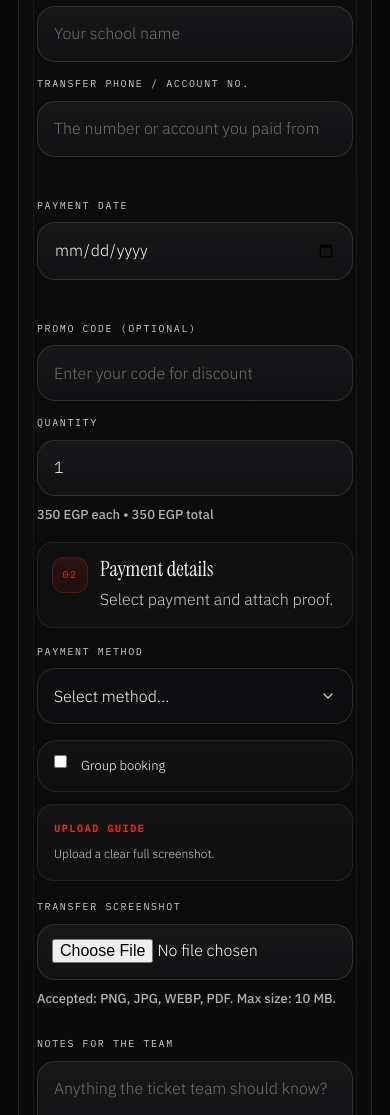
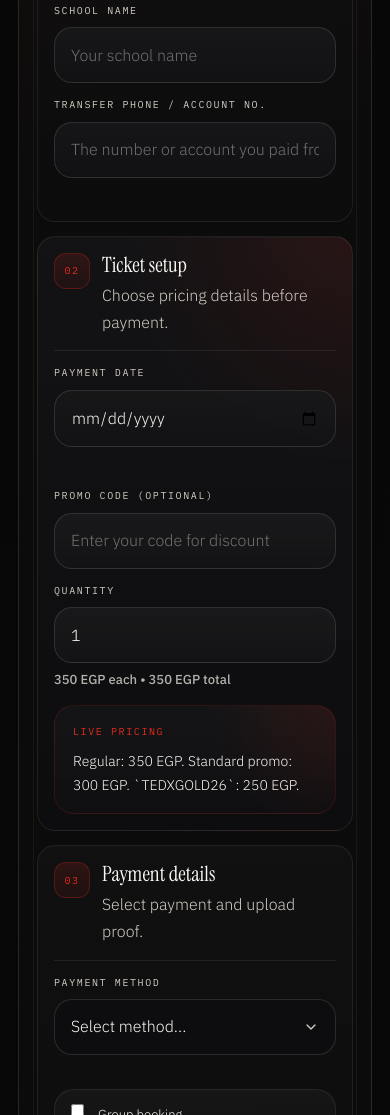
Before and after one commit to tedxobourstemyouth-glitch/tedx-website, a website: page tickets.html in a window 390 px wide. Shown: the part 4329-5444 px from the top of the page. Drawn offline with Linux system fonts and the light colour scheme.

Commit message:
Polish ticket form UI and promo pricing

```diff
--- a/script.js
+++ b/script.js
@@ -128,17 +128,24 @@
     const summaryTrack = document.getElementById('summary-track');
     const summaryStatus = document.getElementById('summary-status');
     const quantityPriceNote = document.getElementById('quantity-price-note');
+    const goldPromoCode = 'TEDXGOLD26';
 
     const updateTicketSummary = () => {
       if (!summaryQuantity || !summaryPayment || !summaryTrack || !summaryStatus) return;
 
       const quantity = Math.max(parseInt(quantityField?.value || '1', 10) || 1, 1);
       const paymentMethod = paymentMethodSelect?.value || 'Not selected';
-      const hasPromo = Boolean((promoCodeField?.value || '').trim());
-      const track = quantity > 1 && hasPromo ? 'Promo Group'
-        : hasPromo ? 'Promo Regular'
-        : 'Regular';
-      const pricePerTicket = quantity > 1 && hasPromo ? 250 : hasPromo ? 300 : 350;
+      const promoCode = (promoCodeField?.value || '').trim().toUpperCase();
+      const hasPromo = Boolean(promoCode);
+      const isGoldPromo = promoCode === goldPromoCode;
+      const track = isGoldPromo
+        ? 'TEDX Gold'
+        : quantity > 1 && hasPromo
+          ? 'Promo Group'
+          : hasPromo
+            ? 'Promo Regular'
+            : 'Regular';
+      const pricePerTicket = isGoldPromo ? 250 : quantity > 1 && hasPromo ? 250 : hasPromo ? 300 : 350;
       const totalPrice = quantity * pricePerTicket;
       const pricingText = `${pricePerTicket} EGP each • ${totalPrice} EGP total`;
       const requiredFilled = Object.keys(requiredValidation).every((fieldName) => {
@@ -151,7 +158,7 @@
       summaryPayment.textContent = paymentMethod;
       summaryTrack.textContent = `${track} • ${pricingText}`;
       if (quantityPriceNote) {
-        quantityPriceNote.textContent = `${pricingText}${track === 'Promo Group' ? ' • Promo code applied' : track === 'Promo Regular' ? ' • Promo code applied' : ''}`;
+        quantityPriceNote.textContent = `${pricingText}${hasPromo ? ` • Promo code applied${isGoldPromo ? ` (${goldPromoCode})` : ''}` : ''}`;
       }
       summaryStatus.textContent = requiredFilled
         ? 'Ready to submit'
--- a/style.css
+++ b/style.css
@@ -1134,6 +1134,10 @@
   }
   .ticket-form,
   .ticket-success{position:relative;z-index:1}
+  .ticket-form{
+    display:grid;
+    gap:18px;
+  }
   .ticket-form-head{
     position:relative;
     z-index:1;
@@ -1144,6 +1148,28 @@
     padding-bottom:26px;
     margin-bottom:28px;
     border-bottom:1px solid var(--rule);
+  }
+  .ticket-form-stage{
+    display:grid;
+    gap:18px;
+    padding:20px;
+    border:1px solid rgba(245,241,234,.08);
+    border-radius:24px;
+    background:
+      linear-gradient(180deg, rgba(255,255,255,.028), rgba(255,255,255,.012)),
+      rgba(10,10,12,.55);
+    box-shadow: inset 0 1px 0 rgba(255,255,255,.02);
+  }
+  .ticket-form-stage.accent-stage{
+    background:
+      radial-gradient(circle at top right, rgba(230,43,30,.1), rgba(230,43,30,0) 34%),
+      linear-gradient(180deg, rgba(255,255,255,.034), rgba(255,255,255,.012)),
+      rgba(11,11,13,.72);
+  }
+  .ticket-form-stage.final-stage{
+    background:
+      linear-gradient(180deg, rgba(255,255,255,.025), rgba(255,255,255,.01)),
+      rgba(10,10,12,.46);
   }
   .ticket-form-head-copy{
     display:grid;
@@ -1205,14 +1231,15 @@
     display:flex;
     align-items:flex-start;
     gap:16px;
-    margin:10px 0 20px;
-    padding:16px 18px;
+    margin:0;
+    padding:0 0 18px;
     border:1px solid rgba(245,241,234,.08);
-    border-radius:18px;
-    background:rgba(255,255,255,.02);
+    border-width:0 0 1px;
+    border-radius:0;
+    background:transparent;
   }
   .ticket-form-section-head.compact{
-    margin-top:16px;
+    margin-top:0;
   }
   .ticket-form-section-num{
     width:42px;
@@ -1251,10 +1278,27 @@
     margin-bottom:22px;
     align-items:end;
   }
+  .attendee-grid{
+    align-items:start;
+  }
+  .pricing-grid{
+    align-items:start;
+  }
+  .payment-grid{
+    margin-bottom:0;
+  }
   .form-field{
     display:grid;
     gap:11px;
     margin-bottom:0;
+    min-width:0;
+  }
+  .field-half{
+    grid-column:span 1;
+  }
+  .upload-field,
+  .ticket-form > .form-field:not(.field-half){
+    grid-column:1 / -1;
   }
   .form-field span{
     font-family:var(--mono);
@@ -1376,6 +1420,40 @@
     gap:18px;
     margin:8px 0 24px;
     align-items:stretch;
+  }
+  .promo-field input,
+  .quantity-field input{
+    background:
+      linear-gradient(180deg, rgba(255,255,255,.05), rgba(255,255,255,.022)),
+      rgba(14,14,16,.9);
+  }
+  .quantity-field small{
+    margin-top:-2px;
+  }
+  .pricing-note-card{
+    display:grid;
+    gap:10px;
+    align-content:start;
+    min-height:100%;
+    padding:18px 18px 16px;
+    border-radius:20px;
+    border:1px solid rgba(230,43,30,.14);
+    background:
+      radial-gradient(circle at top right, rgba(230,43,30,.1), rgba(230,43,30,0) 42%),
+      linear-gradient(180deg, rgba(255,255,255,.03), rgba(255,255,255,.012));
+  }
+  .pricing-note-kicker{
+    font-family:var(--mono);
+    font-size:10px;
+    letter-spacing:.16em;
+    text-transform:uppercase;
+    color:var(--red);
+  }
+  .pricing-note-card p{
+    margin:0;
+    color:var(--bone-soft);
+    font-size:14px;
+    line-height:1.7;
   }
   .form-actions{
     margin-top:24px;
@@ -1702,10 +1780,30 @@
     .ticket-stage{min-height:340px}
     .ticket-process{grid-template-columns:repeat(2,minmax(0,1fr))}
     .form-split{grid-template-columns:1fr}
+    .ticket-form-layout{gap:24px}
+    .ticket-form-shell{padding:28px}
     .ticket-form-utility{grid-template-columns:1fr}
     .ticket-form-copy{gap:16px}
     .ticket-form-head{display:grid;grid-template-columns:1fr}
     .ticket-summary-grid{grid-template-columns:1fr}
+  }
+  @media (max-width:860px){
+    .form-grid{
+      grid-template-columns:1fr;
+      gap:16px;
+    }
+    .form-grid-compact{
+      gap:16px;
+    }
+    .field-half,
+    .upload-field,
+    .ticket-form > .form-field:not(.field-half){
+      grid-column:1 / -1;
+    }
+    .ticket-form-stage{
+      padding:18px;
+      border-radius:22px;
+    }
   }
   @media (max-width:640px){
     h1, h3, h4, h5, h6, p, .value, .lead, .desc, .hero-tag, .board-copy {
@@ -1925,6 +2023,14 @@
       padding-bottom:16px;
       margin-bottom:16px;
     }
+    .ticket-form{
+      gap:14px;
+    }
+    .ticket-form-stage{
+      gap:14px;
+      padding:16px;
+      border-radius:18px;
+    }
     .ticket-form-head-copy{
       gap:10px;
     }
@@ -1945,16 +2051,13 @@
     }
     .ticket-form-section-head{
       gap:12px;
-      margin:8px 0 16px;
-      padding:14px;
-      border-radius:16px;
+      margin:0;
+      padding:0 0 14px;
+      border-radius:0;
     }
     .ticket-form-section-head h4{font-size:24px}
     .ticket-form-section-num{width:36px;height:36px;font-size:10px;border-radius:12px}
-    .form-grid{
-      grid-template-columns:1fr;
-      gap:14px;
-    }
+    .form-grid{gap:14px;}
     .form-grid-compact{
       margin-bottom:16px;
     }
--- a/tickets.html
+++ b/tickets.html
@@ -171,77 +171,97 @@
         </div>
 
         <form class="ticket-form" id="ticket-request-form" enctype="multipart/form-data" novalidate>
+          <div class="ticket-form-stage">
             <div class="ticket-form-section-head">
               <div class="ticket-form-section-num">01</div>
               <div>
                 <h4>Attendee information</h4>
-              <p>Used for contact and ticket issue.</p>
+                <p>Basic details for contact and ticket issue.</p>
               </div>
             </div>
 
-          <div class="form-grid">
-            <label class="form-field">
+            <div class="form-grid attendee-grid">
+              <label class="form-field field-half">
                 <span>Full Name</span>
                 <input type="text" name="full_name" placeholder="Your full name" required aria-describedby="error-full-name">
                 <p class="field-error" id="error-full-name" data-error-for="full_name" aria-live="polite"></p>
               </label>
 
-            <label class="form-field">
+              <label class="form-field field-half">
                 <span>Email Address</span>
                 <input type="email" name="email" placeholder="name@example.com" required aria-describedby="error-email">
                 <p class="field-error" id="error-email" data-error-for="email" aria-live="polite"></p>
               </label>
 
-            <label class="form-field">
+              <label class="form-field field-half">
                 <span>Mobile Number</span>
                 <input type="tel" name="phone" placeholder="+20 ..." required aria-describedby="error-phone">
                 <p class="field-error" id="error-phone" data-error-for="phone" aria-live="polite"></p>
               </label>
 
-            <label class="form-field">
+              <label class="form-field field-half">
                 <span>Governorate</span>
                 <input type="text" name="governorate" placeholder="Your governorate (e.g. Cairo, Giza)">
               </label>
 
-            <label class="form-field">
+              <label class="form-field field-half">
                 <span>School Name</span>
                 <input type="text" name="school_name" placeholder="Your school name">
               </label>
 
-            <label class="form-field">
+              <label class="form-field field-half">
                 <span>Transfer Phone / Account No.</span>
                 <input type="text" name="transfer_source" placeholder="The number or account you paid from" required aria-describedby="error-transfer-source">
                 <p class="field-error" id="error-transfer-source" data-error-for="transfer_source" aria-live="polite"></p>
               </label>
+            </div>
+          </div>
 
-            <label class="form-field">
+          <div class="ticket-form-stage accent-stage">
+            <div class="ticket-form-section-head compact">
+              <div class="ticket-form-section-num">02</div>
+              <div>
+                <h4>Ticket setup</h4>
+                <p>Choose pricing details before payment.</p>
+              </div>
+            </div>
+
+            <div class="form-grid pricing-grid">
+              <label class="form-field field-half">
                 <span>Payment Date</span>
                 <input type="date" name="payment_date" required aria-describedby="error-payment-date">
                 <p class="field-error" id="error-payment-date" data-error-for="payment_date" aria-live="polite"></p>
               </label>
 
-            <label class="form-field">
+              <label class="form-field field-half promo-field">
                 <span>Promo Code (Optional)</span>
                 <input type="text" name="promo_code" placeholder="Enter your code for discount">
               </label>
 
-            <label class="form-field">
+              <label class="form-field field-half quantity-field">
                 <span>Quantity</span>
                 <input type="number" name="quantity" min="1" max="10" value="1">
                 <small id="quantity-price-note">350 EGP each • 350 EGP total</small>
               </label>
+
+              <div class="pricing-note-card">
+                <div class="pricing-note-kicker">Live pricing</div>
+                <p>Regular: 350 EGP. Standard promo: 300 EGP. `TEDXGOLD26`: 250 EGP.</p>
               </div>
-
-          <div class="ticket-form-section-head compact">
-            <div class="ticket-form-section-num">02</div>
-            <div>
-              <h4>Payment details</h4>
-              <p>Select payment and attach proof.</p>
             </div>
           </div>
 
-          <div class="form-grid form-grid-compact">
-            <label class="form-field inline-field">
+          <div class="ticket-form-stage">
+            <div class="ticket-form-section-head compact">
+              <div class="ticket-form-section-num">03</div>
+              <div>
+                <h4>Payment details</h4>
+                <p>Select payment and upload proof.</p>
+              </div>
+            </div>
+
+            <div class="form-grid form-grid-compact payment-grid">
+              <label class="form-field inline-field field-half">
                 <span>Payment Method</span>
                 <select name="payment_method" id="payment-method-select">
                   <option value="" disabled selected>Select method...</option>
@@ -250,7 +270,7 @@
                 </select>
               </label>
 
-            <label class="form-field inline-field" id="wallet-provider-field" style="display: none;">
+              <label class="form-field inline-field field-half" id="wallet-provider-field" style="display: none;">
                 <span>Wallet Provider</span>
                 <select name="wallet_provider" id="wallet-provider-select">
                   <option value="" disabled selected>Select provider...</option>
@@ -270,7 +290,7 @@
 
               <div class="ticket-form-side-note">
                 <strong>Upload guide</strong>
-              <p>Upload a clear full screenshot.</p>
+                <p>Use a clear full screenshot that shows sender and success state.</p>
               </div>
             </div>
 
@@ -280,11 +300,22 @@
               <small>Accepted: PNG, JPG, WEBP, PDF. Max size: 10 MB.</small>
               <p class="field-error" id="error-payment-screenshot" data-error-for="payment_screenshot" aria-live="polite"></p>
             </label>
+          </div>
+
+          <div class="ticket-form-stage final-stage">
+            <div class="ticket-form-section-head compact">
+              <div class="ticket-form-section-num">04</div>
+              <div>
+                <h4>Final note</h4>
+                <p>Add any short note for the ticket team, then submit.</p>
+              </div>
+            </div>
 
             <label class="form-field">
               <span>Notes for the Team</span>
               <textarea name="notes" rows="4" placeholder="Anything the ticket team should know?"></textarea>
             </label>
+          </div>
 
           <div class="form-actions">
             <button type="submit" class="btn btn-primary form-submit">Submit Request <span class="arr">↗</span></button>
```
Lines whose indentation alone changed are shown as unchanged.
